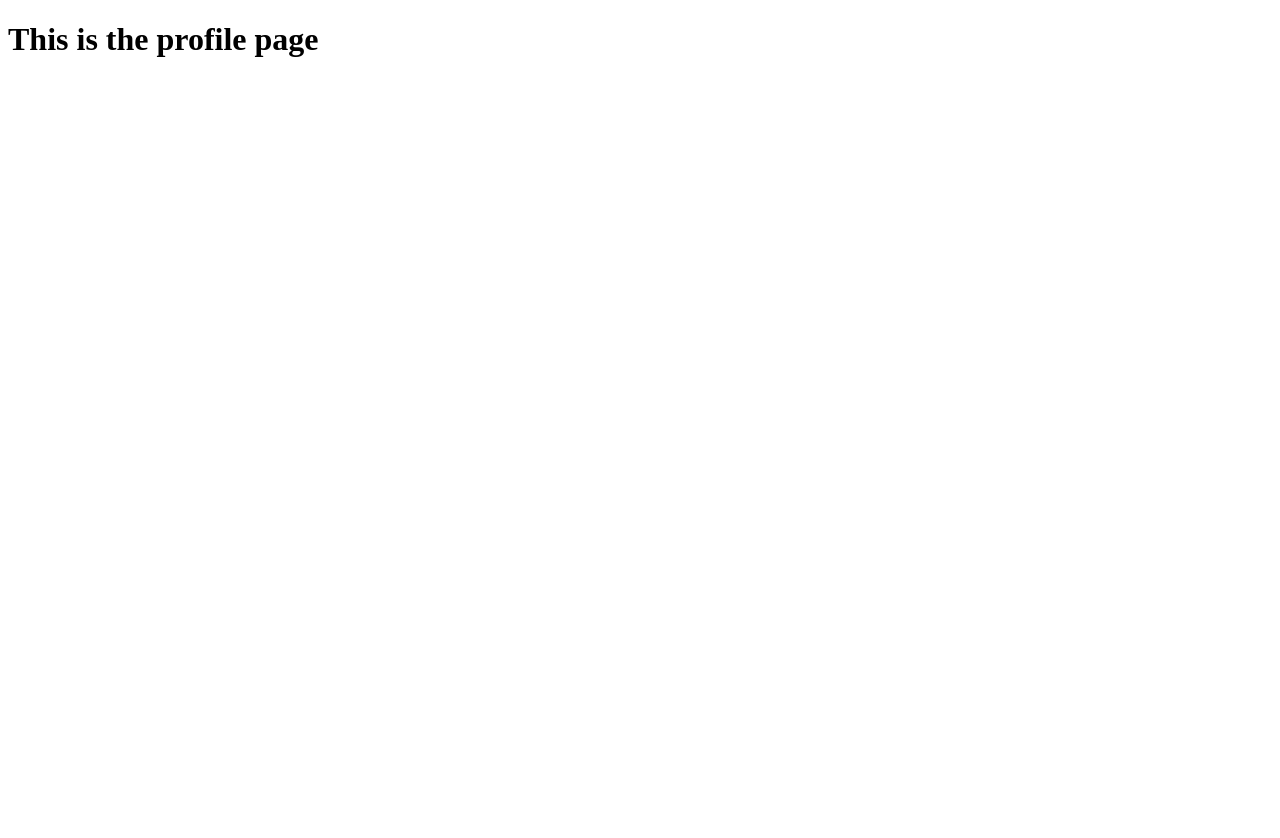
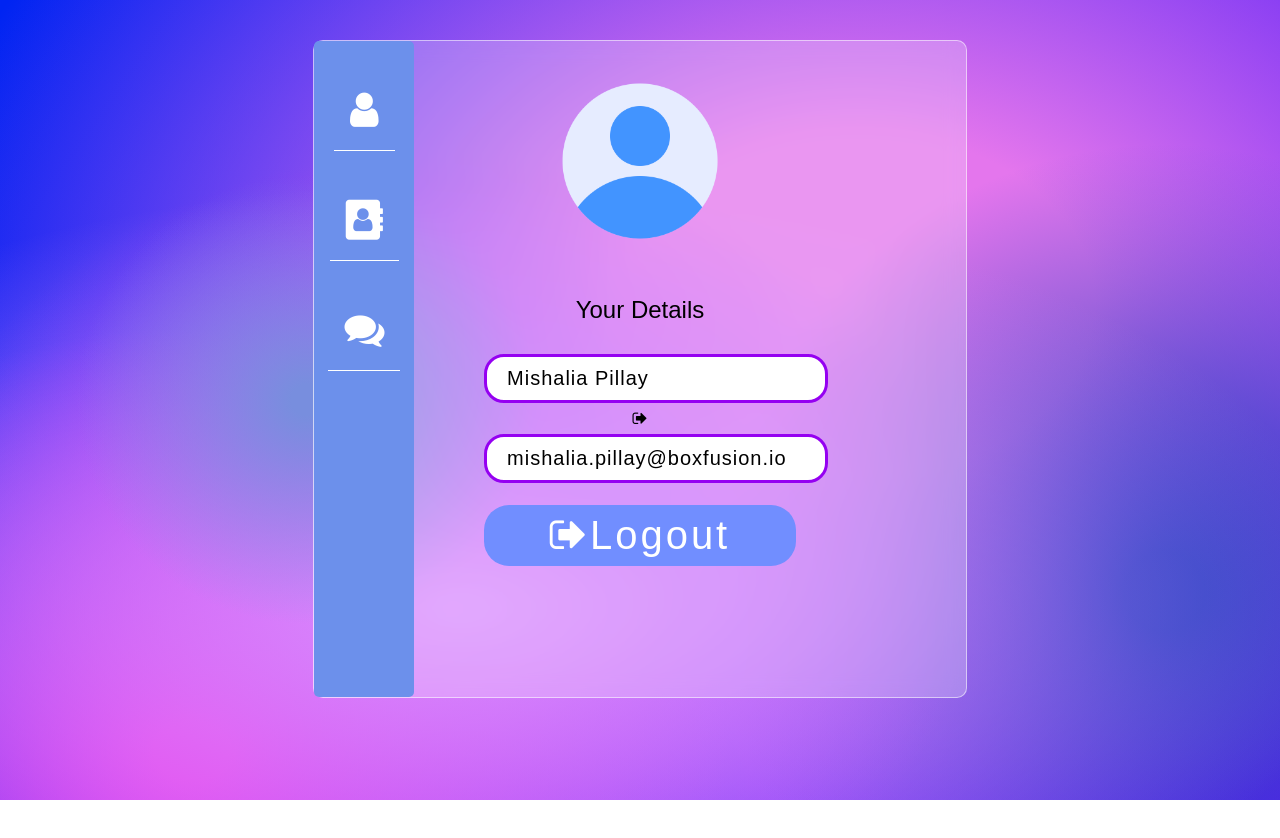
Before and after one commit to MishaliaPillay/ChatApp, a plain HTML site: page Pages/profile-page.html in a window 1280 px wide. Before the commit the page ends 800 px from the top, so only its background shows below. Drawn offline with Linux system fonts and the light colour scheme.

Commit message:
Nav bar added

```diff
--- a/Pages/profile-page.html
+++ b/Pages/profile-page.html
@@ -3,9 +3,31 @@
 <head>
     <meta charset="UTF-8">
     <meta name="viewport" content="width=device-width, initial-scale=1.0">
+    <link rel="stylesheet" href="https://cdnjs.cloudflare.com/ajax/libs/font-awesome/4.7.0/css/font-awesome.min.css">
+    <link rel="stylesheet" type="text/css" href="../styles/nav.css">
+    <link rel="stylesheet" type="text/css" href="../styles/Pages/profile-page.css">
     <title>Document</title>
+
 </head>
 <body>
-    <header><h1>This is the profile page</h1></header>
-</body>
+    <header></header>
+
+    <section class="get-started-page-card">
+        <section class="navbar" id="navbar"></section>
+        <img src="../assets/images/UserIcon.png" alt="Default user Icon " class="icons">
+
+        <p class="general-text">Your Details</p>
+        <form action="/submit" method="post">
+            <label for="email" name></label>
+            <input  type="edit" id="username" class="input-container"  value="Mishalia Pillay" required><i class="fa fa-sign-out"></i>
+
+            <br>
+            <label for="username"></label>
+            <input  type="email" id="email" class="input-container" value="mishalia.pillay@boxfusion.io" readonly >
+            <br>
+
+            <button  class="submit-button"  type="submit"><i class="fa fa-sign-out"></i>Logout</button>
+        </form>
+            </section>
+</body><script src="../JS/nav.js"></script>
 </html>
--- /dev/null
+++ b/styles/Pages/profile-page.css
@@ -0,0 +1,92 @@
+.get-started-page-card {
+  display: block;
+  margin: auto;
+  width: 90%;
+  max-width: 600px;
+  text-align: center;
+  padding: 5vh 2vw;
+  padding-bottom: 100px;
+  display: grid;
+  justify-content: center;
+  align-items: center;
+  margin: 5vh auto;
+  background: rgba(255, 255, 255, 0.234);
+  -webkit-backdrop-filter: blur(10px);
+  backdrop-filter: blur(10px);
+  border: 1px solid rgba(255, 255, 255, 0.542);
+  border-radius: 10px;
+}
+.input-container {
+  border-radius: 20px;
+  padding: 0.5em 0.3em;
+  width: 100%;
+  max-width: 350px;
+  margin: 2% 0;
+  font-size: 20px;
+  outline: none;
+  border: 3px solid #9500f1;
+  cursor: pointer;
+
+  letter-spacing: 1px;
+  padding-left: 1em;
+}
+
+/*This must be moved to gloabl styles later on*/
+.general-header {
+  font-family: sans-serif;
+  font-weight: lighter;
+  font-size: 3.5rem;
+}
+
+.general-text {
+  font-family: sans-serif;
+  font-size: 1.5rem;
+}
+.icons {
+  width: 10rem;
+  margin: auto;
+  margin-bottom: 10%;
+}
+
+.submit-button {
+  background-color: #718eff;
+  border-radius: 25px;
+  padding: 0.2em;
+  width: 100%;
+  max-width: 400px;
+  margin: 5% 0;
+  font-size: 40px;
+  outline: none;
+  border: none;
+  cursor: pointer;
+  color: white;
+  letter-spacing: 3px;
+  margin-bottom: 10%;
+}
+body {
+  overflow: hidden;
+  background-size: 100% 100%;
+  background-repeat: no-repeat;
+
+  background-position: 0px 0px, 0px 0px, 0px 0px, 0px 0px, 0px 0px, 0px 0px,
+    0px 0px;
+
+  background-image: radial-gradient(
+      18% 28% at 24% 50%,
+      rgb(120, 142, 222) 7%,
+      #073aff00 100%
+    ),
+    radial-gradient(70% 53% at 36% 76%, #d98ffe 0%, #073aff00 100%),
+    radial-gradient(42% 53% at 15% 94%, #e930e9ff 7%, #073aff00 100%),
+    radial-gradient(42% 53% at 34% 72%, #a837fb 7%, #073aff00 100%),
+    radial-gradient(35% 56% at 91% 74%, #2542c2f5 9%, #073aff00 100%),
+    radial-gradient(74% 86% at 67% 38%, #e476edff 25%, #073aff00 100%),
+    linear-gradient(125deg, rgb(0, 36, 242) 1%, #4c00fcff 100%);
+}
+
+html,
+body {
+  height: 100%;
+  margin: 0;
+  padding: 0;
+}
--- a/styles/nav.css
+++ b/styles/nav.css
@@ -3,9 +3,9 @@
   padding: 0;
   width: 100px;
   background-color: #6c90eb;
-  position: fixed;
-  height: 80%;
-  overflow: auto;
+  position: absolute;
+  height: 100%;
+
   border-radius: 5px;
   justify-items: center;
 }
```
Also changed, not shown: index.html (deleted, +0 -14 lines).
